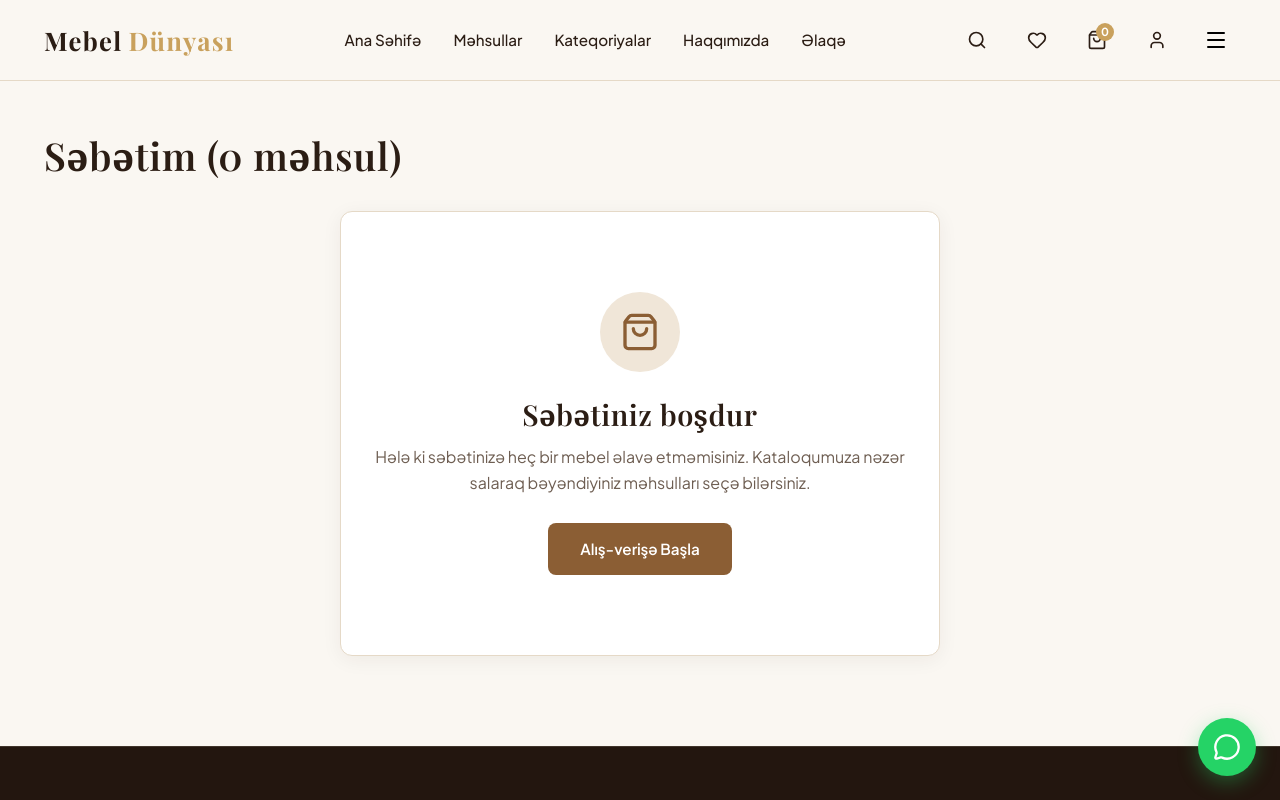
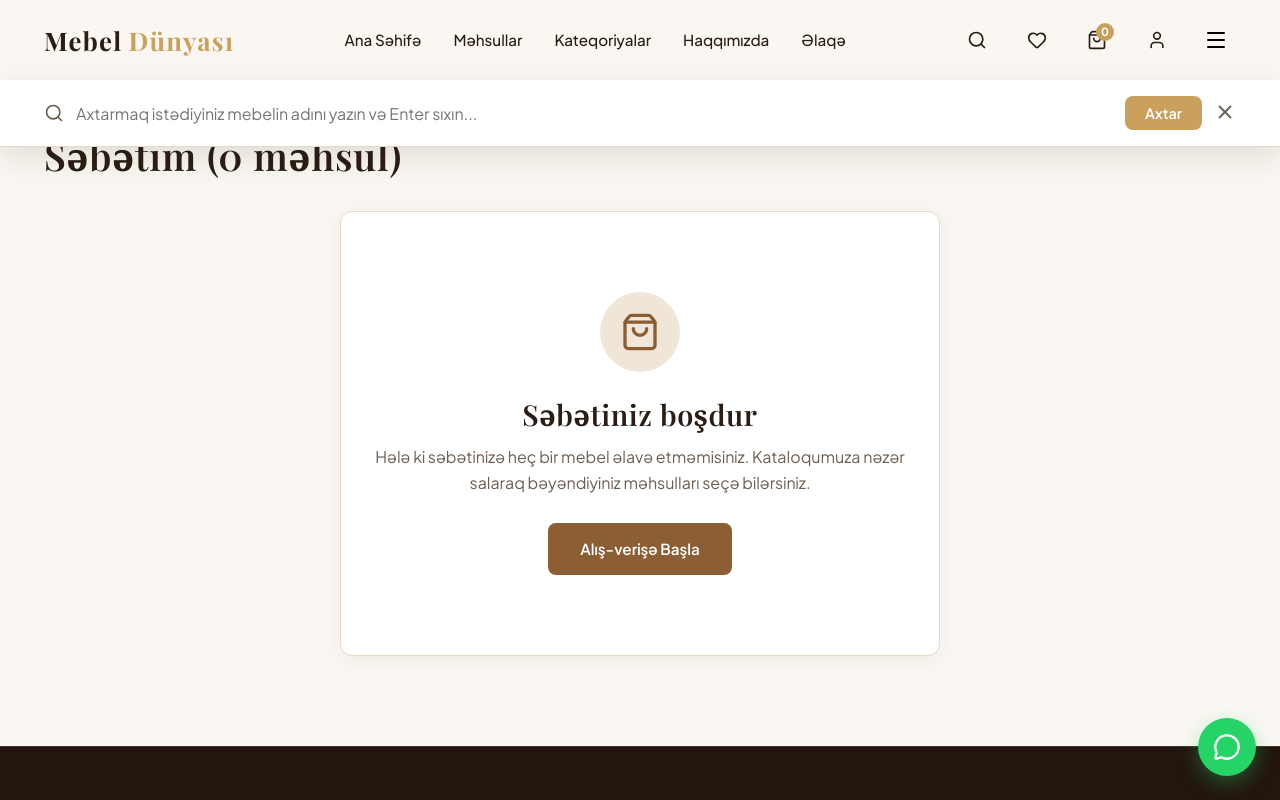
Before and after one commit to hassanoffar-ai/mebel-dunyasi, a Next.js app: page /sebet in a window 1280 px wide. Both pictures are taken after a click on the button 977 px from the left and 40 px from the top of the page. Shown: the top 800 px of the page. Built offline with nearby package versions, Linux system fonts and the light colour scheme; a web font is replaced by a local one.

Commit message:
Axtaris ikonuna klikledikde axtaris paneli acilmasi ve mehsullar sehifesine yonlendirilme duzelisleri edildi

```diff
--- a/src/components/Navigation.tsx
+++ b/src/components/Navigation.tsx
@@ -2,7 +2,7 @@
 
 import React, { useState } from 'react';
 import Link from 'next/link';
-import { usePathname } from 'next/navigation';
+import { usePathname, useRouter } from 'next/navigation';
 import { Search, Heart, ShoppingBag, User, Menu, X, MessageCircle } from 'lucide-react';
 
 import { useCart } from '@/context/CartContext';
@@ -13,10 +13,22 @@ interface HeaderProps {
 
 export function Header({ cartCount: propCartCount }: HeaderProps) {
   const [isMobileOpen, setIsMobileOpen] = useState(false);
+  const [isSearchOpen, setIsSearchOpen] = useState(false);
+  const [searchQuery, setSearchQuery] = useState('');
   const pathname = usePathname();
+  const router = useRouter();
   const { cartCount: contextCartCount } = useCart();
 
   const cartCount = propCartCount !== undefined ? propCartCount : contextCartCount;
+
+  const handleSearchSubmit = (e: React.FormEvent) => {
+    e.preventDefault();
+    if (searchQuery.trim()) {
+      router.push(`/mehsullar?search=${encodeURIComponent(searchQuery.trim())}`);
+      setIsSearchOpen(false);
+      setSearchQuery('');
+    }
+  };
 
   const navItems = [
     { name: 'Ana Səhifə', href: '/' },
@@ -27,7 +39,7 @@ export function Header({ cartCount: propCartCount }: HeaderProps) {
   ];
 
   return (
-    <header className="header">
+    <header className="header" style={{ position: 'relative' }}>
       <div className="container">
         <div className="header-wrapper">
           {/* Logo */}
@@ -53,8 +65,10 @@ export function Header({ cartCount: propCartCount }: HeaderProps) {
 
           {/* Header Actions */}
           <div className="header-actions">
-            <button className="icon-btn" title="Axtarış"><Search size={20} /></button>
-            <button className="icon-btn" title="Sevimlilər"><Heart size={20} /></button>
+            <button className="icon-btn" title="Axtarış" onClick={() => setIsSearchOpen(!isSearchOpen)}>
+              <Search size={20} />
+            </button>
+            <Link href="/sevimliler" className="icon-btn" title="Sevimlilər"><Heart size={20} /></Link>
             <Link href="/sebet" className="icon-btn" title="Səbət">
               <ShoppingBag size={20} />
               <span className="icon-badge">{cartCount}</span>
@@ -72,6 +86,54 @@ export function Header({ cartCount: propCartCount }: HeaderProps) {
           </div>
         </div>
       </div>
+
+      {/* Dynamic Search Modal Bar */}
+      {isSearchOpen && (
+        <div
+          style={{
+            backgroundColor: 'var(--white)',
+            borderBottom: '1px solid var(--border-color)',
+            padding: '16px 0',
+            boxShadow: 'var(--shadow-hover)',
+            position: 'absolute',
+            top: '100%',
+            left: 0,
+            right: 0,
+            zIndex: 99,
+          }}
+        >
+          <div className="container">
+            <form onSubmit={handleSearchSubmit} style={{ display: 'flex', alignItems: 'center', gap: '12px' }}>
+              <Search size={20} style={{ color: 'var(--text-muted)' }} />
+              <input
+                type="text"
+                placeholder="Axtarmaq istədiyiniz mebelin adını yazın və Enter sıxın..."
+                value={searchQuery}
+                onChange={(e) => setSearchQuery(e.target.value)}
+                autoFocus
+                style={{
+                  flex: 1,
+                  border: 'none',
+                  outline: 'none',
+                  fontSize: '1rem',
+                  fontFamily: 'var(--font-sans)',
+                  backgroundColor: 'transparent',
+                }}
+              />
+              <button type="submit" className="btn btn-gold" style={{ padding: '8px 20px', fontSize: '0.9rem' }}>
+                Axtar
+              </button>
+              <button
+                type="button"
+                onClick={() => setIsSearchOpen(false)}
+                style={{ background: 'none', border: 'none', cursor: 'pointer', color: 'var(--text-muted)' }}
+              >
+                <X size={22} />
+              </button>
+            </form>
+          </div>
+        </div>
+      )}
 
       {/* Mobile Drawer */}
       {isMobileOpen && (
```
Also changed, not shown: src/app/mehsullar/page.tsx (+26 -2 lines).
